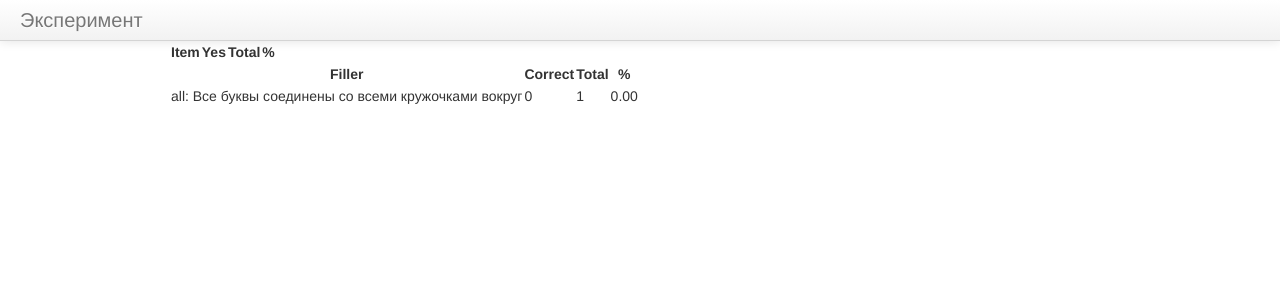
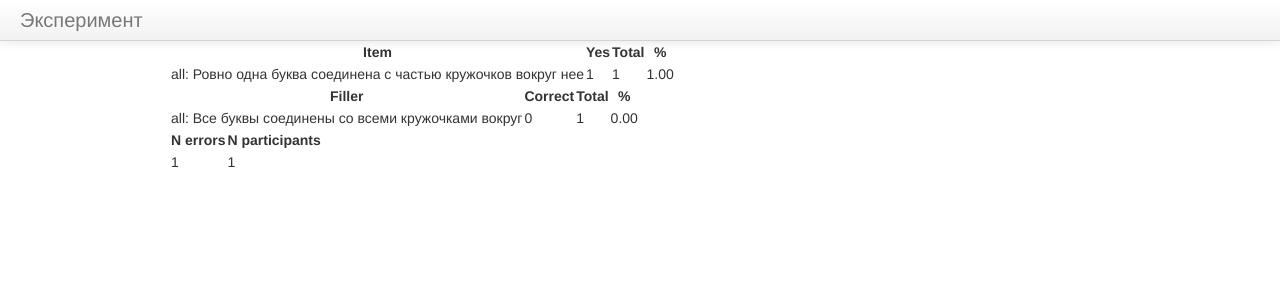
Before and after one commit to lopuhin/scalar-impl-survey, a Django app: page /result/ in a window 1280 px wide. Shown: the top 301 px of the page. Run offline with Django 3.2, Linux system fonts and the light colour scheme; a user stored in the database is signed in; data comes from the database, SQL or seed files in the repository; tables that the repository leaves empty hold one stand-in row (values such as "Sample post"); lists and menus that the app fills with data are empty; some libraries are stand-ins or nearby versions.

Commit message:
leave only participants with at most one error

```diff
--- a/survey/templates/result.html
+++ b/survey/templates/result.html
@@ -47,4 +47,22 @@
 </table>
 
 
+<table>
+  <thead>
+    <tr>
+      <th>N errors</th>
+      <th>N participants</th>
+    </tr>
+  </thead>
+  <tbody>
+    {% for n, cnt in filler_hist %}
+    <tr>
+      <td>{{ n }}</td>
+      <td>{{ cnt }}</td>
+    </tr>
+    {% endfor %}
+  </tbody>
+</table>
+
+
 {% endblock %}
--- a/survey/views.py
+++ b/survey/views.py
@@ -4,6 +4,7 @@ import random
 import json
 import csv
 from StringIO import StringIO
+from collections import defaultdict
 
 from django.http import HttpResponse
 from django.shortcuts import render
@@ -138,24 +139,30 @@ class ResultView(View):
 
     def get(self, request):
         filler_correctness = {}
-        participants_filler_rating = {}
+        participants_filler_rating = defaultdict(int)
         item_answers = {}
-        for ri in ResultItem.objects\
-                .select_related('participant', 'filler', 'item'):
+        for ri in ResultItem.objects.select_related('filler'):
             if ri.filler:
                 filler_is_correct = ri.answer == ri.filler.answer
-                account(participants_filler_rating,
-                        ri.participant, filler_is_correct)
+                participants_filler_rating[ri.participant_id] += \
+                        not filler_is_correct
                 account(filler_correctness, ri.filler, filler_is_correct)
-            elif ri.item:
+        for ri in ResultItem.objects.select_related('item'):
+            if ri.item and participants_filler_rating\
+                    .get(ri.participant_id, 100) <= 1:
                 account(item_answers, ri.item, ri.answer)
         _sorted = lambda d: [(
                 k, y, c, '%.2f' % (1.0 * y / c,))
             for k, (y, c) in sorted(
                 d.iteritems(), key=lambda (k, _): unicode(k))]
+        filler_hist = defaultdict(int)
+        for n_wrong in participants_filler_rating.itervalues():
+            filler_hist[n_wrong] += 1
         return render(request, self.template_name, {
             'filler_correctness': _sorted(filler_correctness),
             'item_answers': _sorted(item_answers),
+            'filler_hist': sorted(filler_hist.iteritems(),
+                key=lambda (n, _): n),
             })
 
 
```
